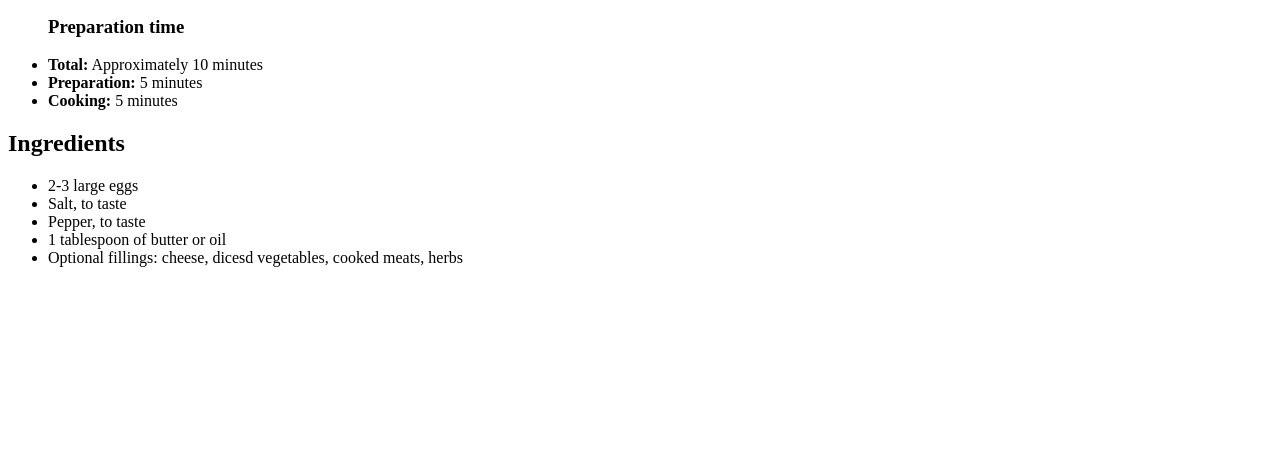
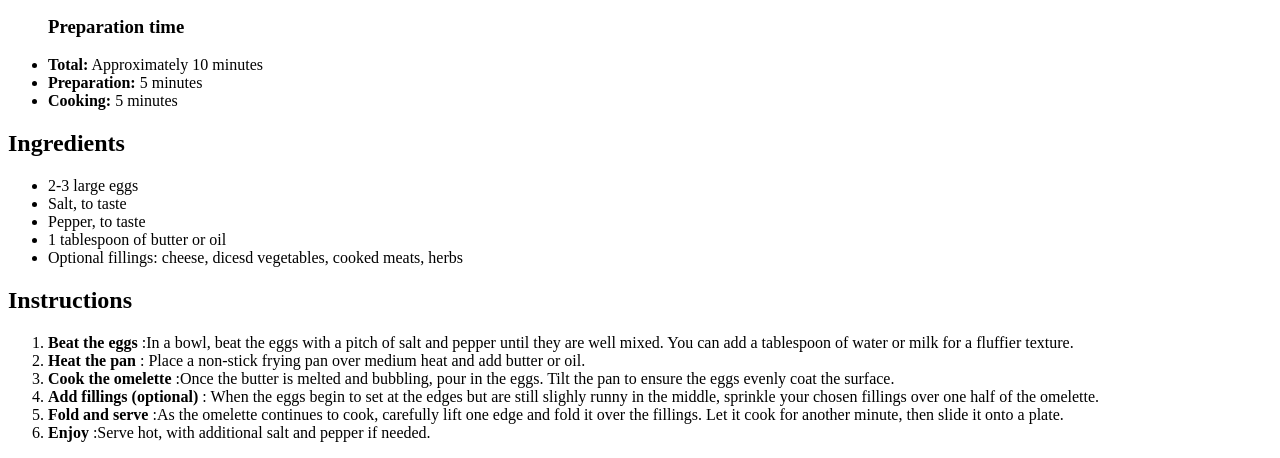
Before and after one commit to MeJahangir/recipePage, a plain HTML site: page index.html in a window 1280 px wide. Shown: the part 713-1171 px from the top of the page. Before the commit the page ends 996 px from the top, so only its background shows below. Drawn offline with Linux system fonts and the light colour scheme.

Commit message:
Added instructions

```diff
--- a/index.html
+++ b/index.html
@@ -29,6 +29,30 @@
     <li>Optional fillings: cheese, dicesd vegetables, cooked meats, herbs</li>
   </ul>
 
+  <h2>Instructions</h2>
+  <ol>
+    <li><strong>Beat the eggs</strong>
+      :In a bowl, beat the eggs with a pitch of salt and pepper until they are well mixed. You can add a tablespoon of water or milk for a fluffier texture.
+    </li>
+    <li><strong>Heat the pan</strong>
+      : Place a non-stick frying pan over medium heat and add butter or oil.
+    </li>
+    <li><strong>Cook the omelette</strong>
+      :Once the butter is melted and bubbling, pour in the eggs. Tilt the pan to ensure the eggs evenly coat the surface.
+    </li>
+    <li><strong>Add fillings (optional)</strong>
+      : When the eggs begin to set at the edges but are still slighly runny in the middle, sprinkle your chosen fillings over one half of the omelette.
+    </li>
+    <li><strong>Fold and serve</strong>
+      :As the omelette continues to cook, carefully lift one edge and fold it over the fillings. Let it cook for another minute, then slide it onto a plate.
+    </li>
+    <li><strong>Enjoy</strong>
+      :Serve hot, with additional salt and pepper if needed.
+    </li>
+  </ol>
+
+
+
   </div>
 </body>
 </html>
```
